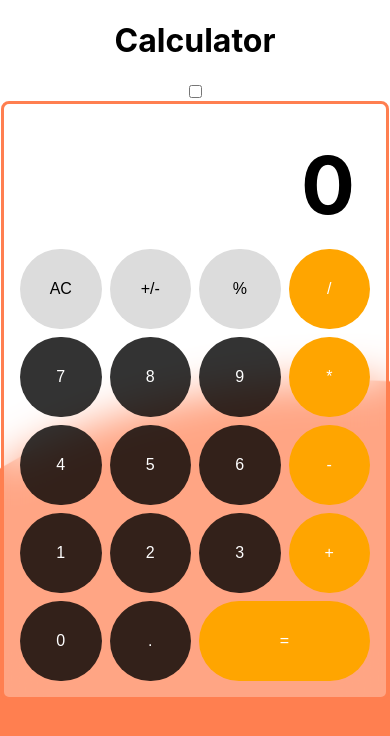
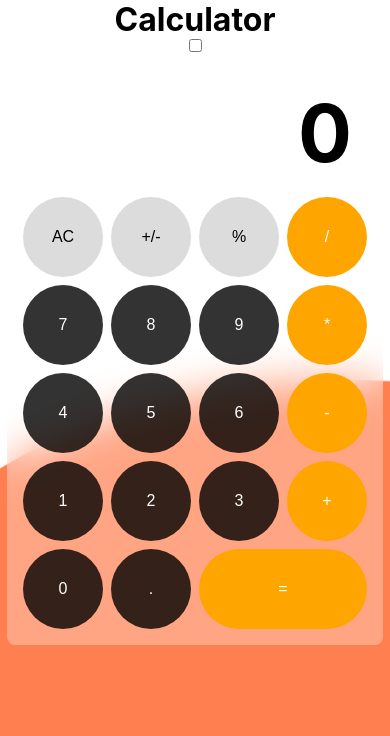
Before and after one commit to Kristian-kodehode/calculator-v3, a React (Vite) app: page / in a window 390 px wide. Shown: the top 736 px of the page. Built offline with nearby package versions, Linux system fonts and the light colour scheme.

Commit message:
resizing ui on mobile

```diff
--- a/src/index.css
+++ b/src/index.css
@@ -1,5 +1,13 @@
+*,
+*::before,
+*::after {
+  margin: 0;
+  padding: 0;
+  box-sizing: border-box;
+}
+
 body {
-  margin: 0;
+  /* margin: 0; */
   font-family: -apple-system, BlinkMacSystemFont, "Segoe UI", "Roboto", "Oxygen",
     "Ubuntu", "Cantarell", "Fira Sans", "Droid Sans", "Helvetica Neue",
     sans-serif;
@@ -30,13 +38,14 @@ code {
 }
 
 .calculator {
-  width: 350px;
-  max-height: 700px;
+  max-width: 400px;
+  /* max-height: 700px; */
+  height: 100%;
   padding: 16px;
   display: flex;
   flex-direction: column;
   /* align-items: flex-end; */
-  border: 3px solid coral;
+  /* border: 3px solid coral; */
   background-color: rgba(255, 255, 255, 0.3);
   backdrop-filter: blur(20px);
   border-radius: 8px;
@@ -117,7 +126,7 @@ button:active {
   content: "";
   position: fixed;
   width: 300%;
-  height: 100%;
+  height: 100vh;
   top: 45%;
   left: 50%;
   background-color: coral;
```
